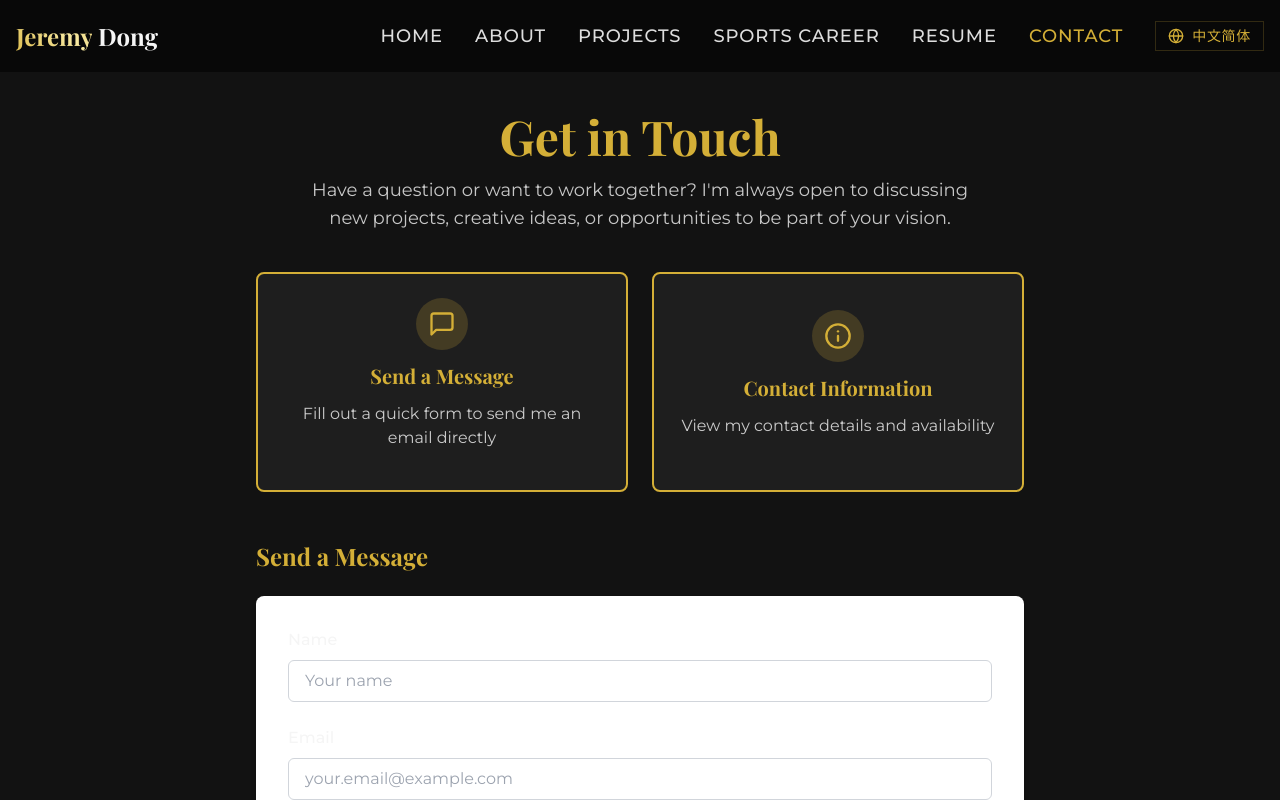
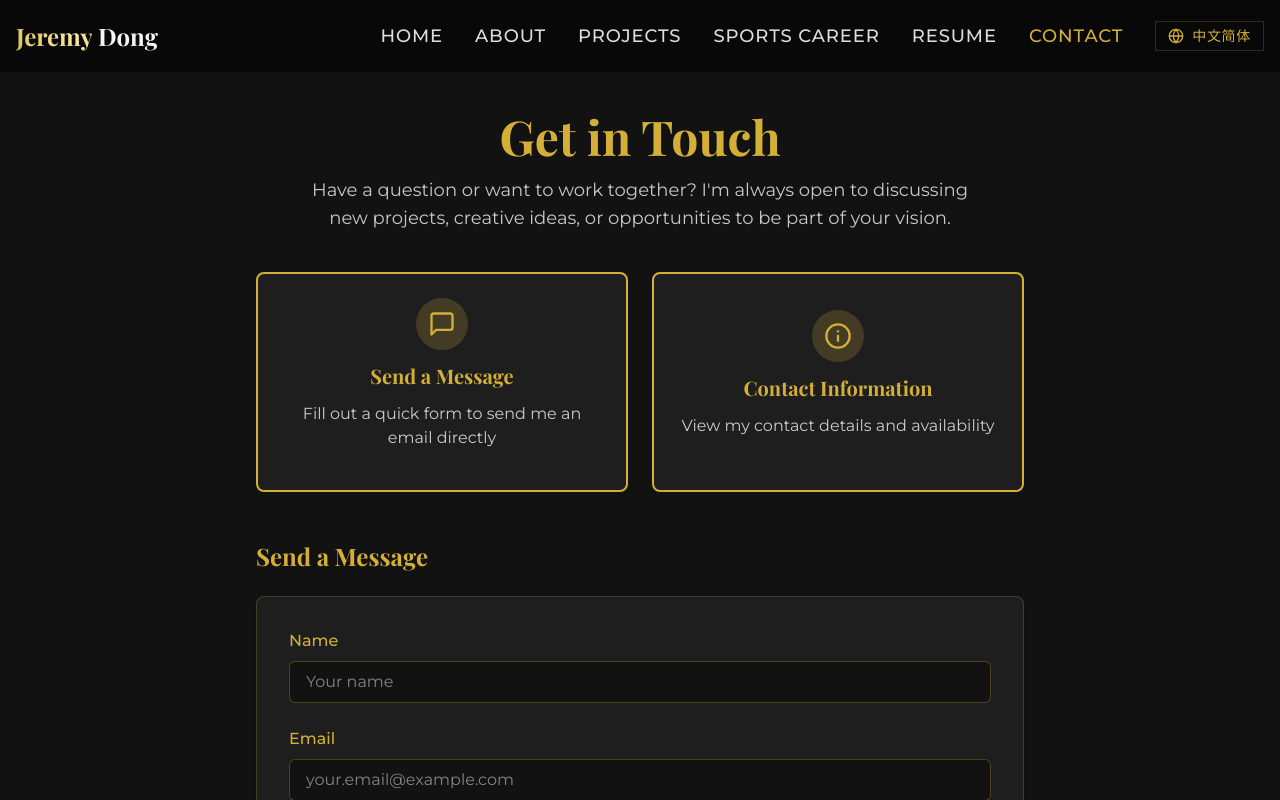
Before and after one commit to JeremyDong22/personal-website, a React (Create React App) app: page /#/contact in a window 1280 px wide. Both pictures are taken after a click on the button 442 px from the left and 382 px from the top of the page. Shown: the top 800 px of the page. Built offline with nearby package versions, Linux system fonts and the light colour scheme.

Commit message:
Improve contact form contrast and reorganize WeChat icon placement

```diff
--- a/src/components/ContactForm.js
+++ b/src/components/ContactForm.js
@@ -51,7 +51,7 @@ const ContactForm = () => {
   return (
     <motion.form
       onSubmit={handleSubmit}
-      className="bg-white p-8 rounded-lg shadow-md"
+      className="bg-darkgray border border-primary/20 p-8 rounded-lg shadow-md"
       initial={{ opacity: 0, y: 20 }}
       animate={{ opacity: 1, y: 0 }}
       transition={{ duration: 0.5 }}
@@ -71,7 +71,7 @@ const ContactForm = () => {
 
       {/* Name Field */}
       <div className="mb-6">
-        <label htmlFor="name" className="block mb-2 font-medium">
+        <label htmlFor="name" className="block mb-2 font-medium text-primary">
           Name
         </label>
         <input
@@ -81,14 +81,14 @@ const ContactForm = () => {
           value={formData.name}
           onChange={handleChange}
           required
-          className="w-full px-4 py-2 border border-gray-300 rounded-md focus:outline-none focus:ring-2 focus:ring-primary"
+          className="w-full px-4 py-2 bg-dark border border-primary/30 rounded-md focus:outline-none focus:ring-2 focus:ring-primary text-light placeholder-light/50"
           placeholder="Your name"
         />
       </div>
 
       {/* Email Field */}
       <div className="mb-6">
-        <label htmlFor="email" className="block mb-2 font-medium">
+        <label htmlFor="email" className="block mb-2 font-medium text-primary">
           Email
         </label>
         <input
@@ -98,14 +98,14 @@ const ContactForm = () => {
           value={formData.email}
           onChange={handleChange}
           required
-          className="w-full px-4 py-2 border border-gray-300 rounded-md focus:outline-none focus:ring-2 focus:ring-primary"
+          className="w-full px-4 py-2 bg-dark border border-primary/30 rounded-md focus:outline-none focus:ring-2 focus:ring-primary text-light placeholder-light/50"
           placeholder="your.email@example.com"
         />
       </div>
 
       {/* Subject Field */}
       <div className="mb-6">
-        <label htmlFor="subject" className="block mb-2 font-medium">
+        <label htmlFor="subject" className="block mb-2 font-medium text-primary">
           Subject
         </label>
         <input
@@ -115,14 +115,14 @@ const ContactForm = () => {
           value={formData.subject}
           onChange={handleChange}
           required
-          className="w-full px-4 py-2 border border-gray-300 rounded-md focus:outline-none focus:ring-2 focus:ring-primary"
+          className="w-full px-4 py-2 bg-dark border border-primary/30 rounded-md focus:outline-none focus:ring-2 focus:ring-primary text-light placeholder-light/50"
           placeholder="What is this regarding?"
         />
       </div>
 
       {/* Message Field */}
       <div className="mb-6">
-        <label htmlFor="message" className="block mb-2 font-medium">
+        <label htmlFor="message" className="block mb-2 font-medium text-primary">
           Message
         </label>
         <textarea
@@ -132,7 +132,7 @@ const ContactForm = () => {
           onChange={handleChange}
           required
           rows="5"
-          className="w-full px-4 py-2 border border-gray-300 rounded-md focus:outline-none focus:ring-2 focus:ring-primary"
+          className="w-full px-4 py-2 bg-dark border border-primary/30 rounded-md focus:outline-none focus:ring-2 focus:ring-primary text-light placeholder-light/50"
           placeholder="Your message here..."
         ></textarea>
       </div>
@@ -142,7 +142,7 @@ const ContactForm = () => {
         type="submit"
         disabled={isSubmitting}
         className={`w-full py-3 px-6 rounded-md text-white font-medium transition-colors ${
-          isSubmitting ? 'bg-gray-400 cursor-not-allowed' : 'bg-primary hover:bg-blue-600'
+          isSubmitting ? 'bg-gray-400 cursor-not-allowed' : 'bg-primary hover:bg-primary/80'
         }`}
       >
         {isSubmitting ? 'Sending...' : 'Send Message'}
--- a/src/pages/Contact.js
+++ b/src/pages/Contact.js
@@ -137,7 +137,7 @@ const Contact = () => {
                 </div>
 
                 {/* Phone */}
-                <div className="flex items-start gap-4 mb-6">
+                <div className="flex items-start gap-4 mb-8">
                   <div className="bg-primary/20 p-3 rounded-full text-primary">
                     <FiPhone size={24} />
                   </div>
@@ -149,22 +149,6 @@ const Contact = () => {
                     >
                       +1 (217) 974-0277
                     </a>
-                  </div>
-                </div>
-
-                {/* WeChat */}
-                <div className="flex items-start gap-4 mb-8">
-                  <div className="bg-primary/20 p-3 rounded-full text-primary">
-                    <SiWechat size={24} />
-                  </div>
-                  <div>
-                    <h4 className="text-lg font-semibold mb-1">WeChat</h4>
-                    <p className="text-light/80">
-                      Scan QR code below
-                    </p>
-                    <div className="mt-2 max-w-[150px]">
-                      {/* WeChat QR code will be added here */}
-                    </div>
                   </div>
                 </div>
 
@@ -194,6 +178,13 @@ const Contact = () => {
                     aria-label="Email"
                   >
                     <FiMail size={24} />
+                  </a>
+                  <a
+                    href="#"
+                    className="text-light hover:text-primary transition-colors"
+                    aria-label="WeChat"
+                  >
+                    <SiWechat size={24} />
                   </a>
                 </div>
               </div>
```
